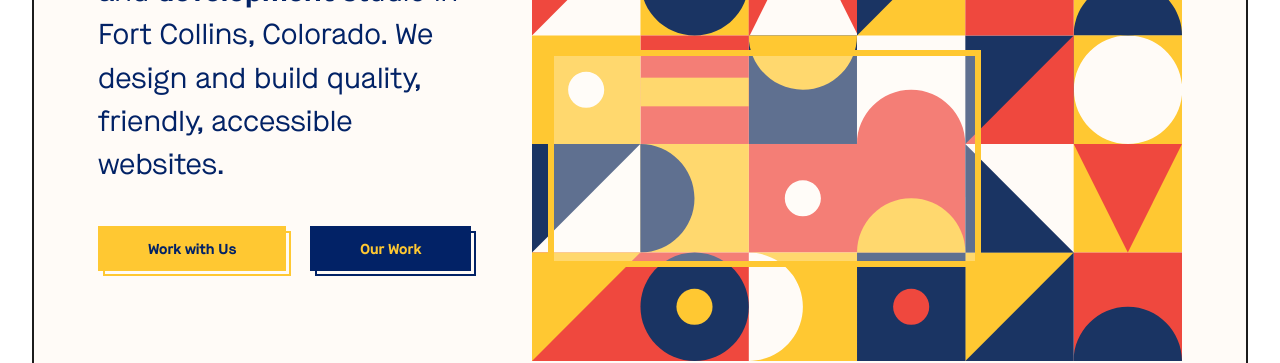
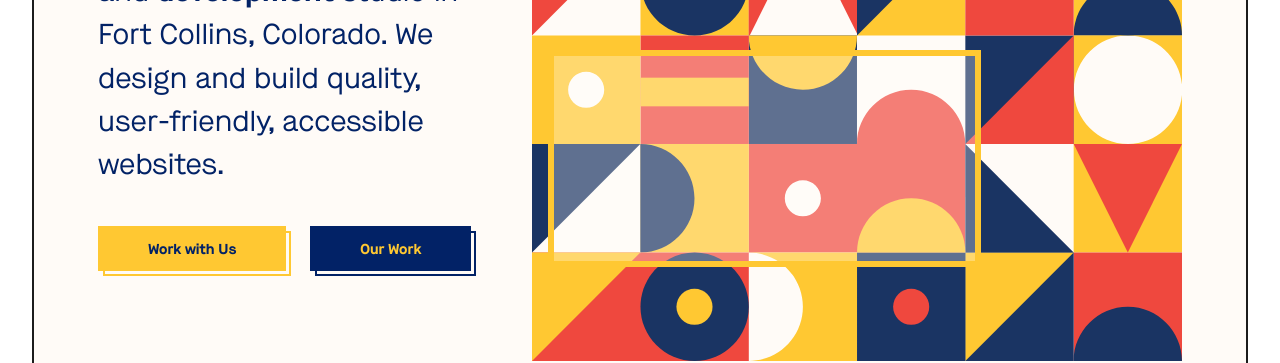
Before and after one commit to michaeldmcqueen/harrierdesignco, a Jekyll site: the page built from index.html, in a window 1280 px wide. Shown: the part 235-598 px from the top of the page. Built offline with Jekyll 4.4.1, drawn with Linux system fonts in a browser that asks for light colours; some of the changed text lies outside the part shown.

Commit message:
Prelaunch 2

```diff
--- a/_sass/contact.scss
+++ b/_sass/contact.scss
@@ -33,8 +33,8 @@
     display: inline-block;
     font-weight: 700;
     border-radius: 0px;
-    padding: 17px 14px 13px;
-    margin-bottom: 1rem;
+    padding: 17px 34px 13px;
+    margin-bottom: 0;
     text-align: center;
     line-height: 1;
     font-family: $alt-font;
@@ -45,7 +45,6 @@
     @media #{$medium} {
       padding: 17px 50px 13px;
       width: auto;
-      margin-bottom: 0;
     }
     &:hover {
       text-decoration: none;
--- a/_sass/layout.scss
+++ b/_sass/layout.scss
@@ -1,5 +1,5 @@
 body {
-	padding: 0 1.5rem 1rem;
+	padding: 0 1.25rem 1rem;
 	@media #{$large} {
      padding: 2rem;
 	}
--- a/_sass/projects.scss
+++ b/_sass/projects.scss
@@ -57,10 +57,11 @@
     max-width: 80%;
   }
   .project-list--item-details {
-    padding: 1.25rem;
+    padding: 1.5rem 1.5rem;
     display: grid;
     grid-area: details;
     grid-template-rows: max-content;
+
     @media #{$large} {
       padding: 2rem;
     }
@@ -72,6 +73,9 @@
       @media #{$medium} {
         padding: 2rem;
       }
+    }
+    &.portrait {
+      align-self: end;
     }
   }
   .project-title {
@@ -107,14 +111,15 @@
 /// Full Node
 .project-node-intro {
     background: $light;
-    border: 2px solid $dark;
-    padding: 1.5rem;
+
     @media #{$large} {
       display: grid;
       height: 100%;
       grid-template-columns: 1fr 1fr;
       grid-template-rows: 1fr;
       padding: 3rem;
+      border: 2px solid $dark;
+    padding: 1.5rem;
     }
     @media #{$xlarge} {
       grid-template-columns: 1fr 1.6fr;
--- a/index.html
+++ b/index.html
@@ -5,7 +5,7 @@
 <section class="intro home">
 	<div class="container">
 	<section class="intro--detail intro--text">
-		<h1 class="editable">Harrier is a small <span>web design</span> and <span>development</span> studio in Fort Collins, Colorado. We design and build quality, friendly, accessible websites.</h1>
+		<h1 class="editable">Harrier is a small <span>web design</span> and <span>development</span> studio in Fort Collins, Colorado. We design and build quality, user-friendly, accessible websites.</h1>
 		<a class="btn primary" href="{{ site.baseurl }}/contact/">Work with Us</a><a class="btn secondary" href="{{ site.baseurl }}/portfolio/">Our Work</a>
 	</section>
 	<section class="intro--detail intro--image">
```
